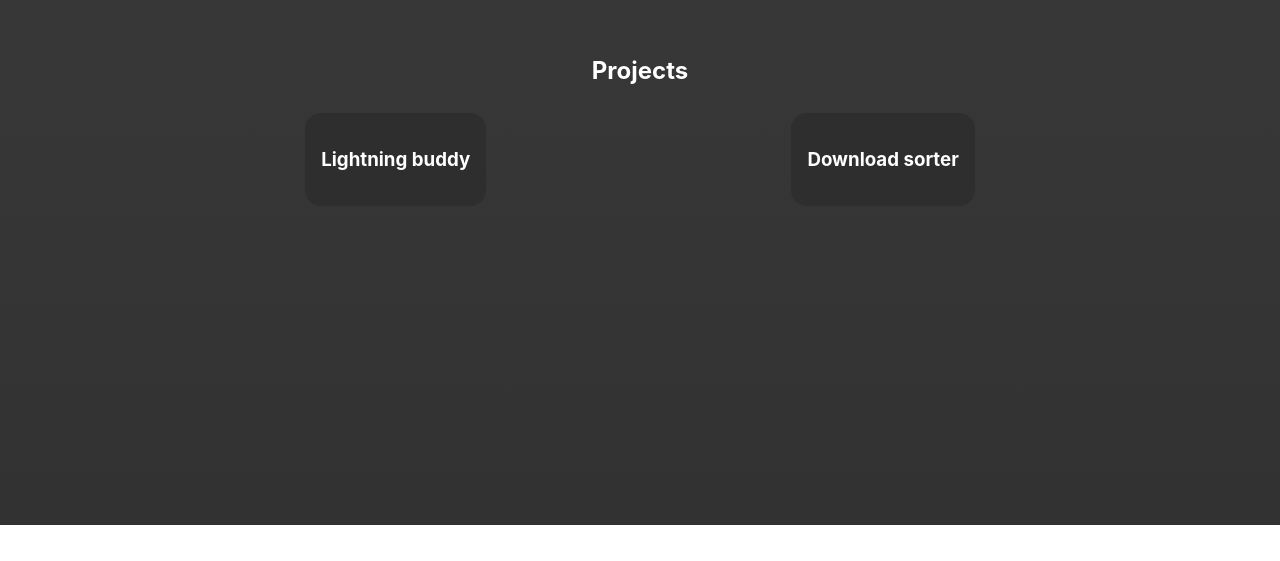
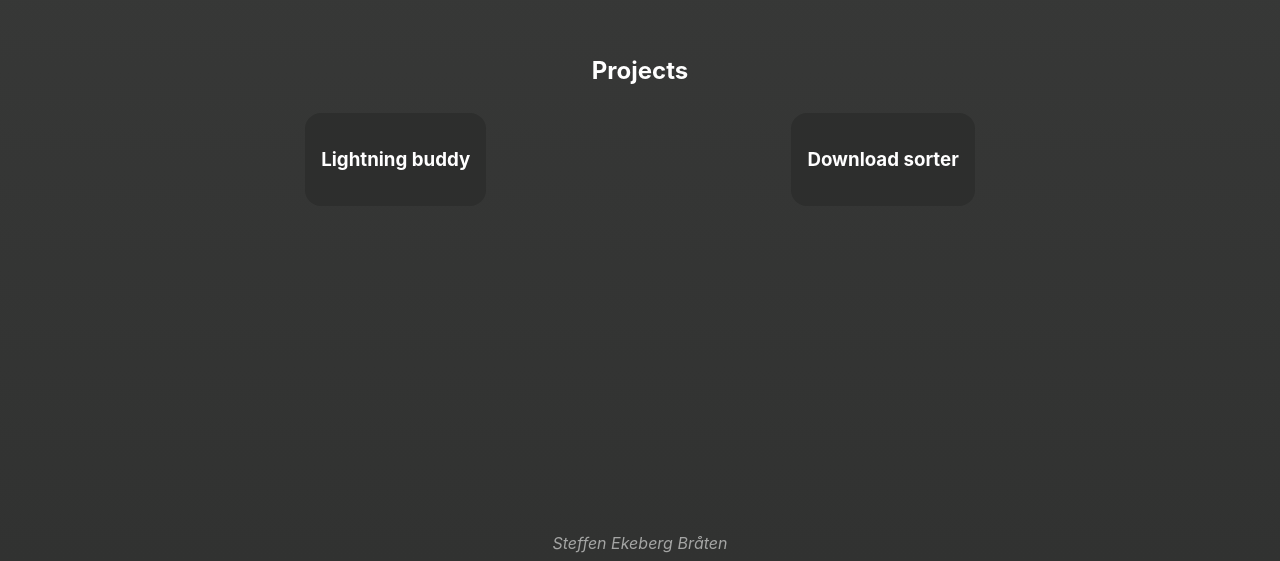
Before and after one commit to SteffenEBraaten/personal-webpage, a React (Create React App) app: page / in a window 1280 px wide. Shown: the part 2675-3236 px from the top of the page. Before the commit the page ends 3200 px from the top, so only its background shows below. Built offline with nearby package versions, Linux system fonts and the light colour scheme; the HTML template or start-up script is replaced by a standard one.

Commit message:
#15 added footer (#45)
* #15 added footer

* #15 Centered footer

```diff
--- /dev/null
+++ b/src/components/Footer/Footer.module.css
@@ -0,0 +1,5 @@
+.footer {
+    padding: 8px;
+    color: #A4A5A4;
+    text-align: center;
+}
--- /dev/null
+++ b/src/components/Footer/Footer.tsx
@@ -0,0 +1,16 @@
+import React from "react";
+import styles from "./Footer.module.css";
+
+interface footer {
+    text: string;
+}
+
+const Footer = ({ text }: footer): JSX.Element => {
+  return (
+    <footer className={styles.footer}>
+      <i>{text}</i>
+    </footer>
+  );
+};
+
+export default Footer;
--- a/src/sections/ContentWrapper/ContentWrapper.tsx
+++ b/src/sections/ContentWrapper/ContentWrapper.tsx
@@ -4,6 +4,7 @@ import Landing from "../Landing/Landing";
 import AboutMe from "../AboutMe/AboutMe";
 import WorkExperience from "../WorkExperience/WorkExperience";
 import Projects from "../Projects/Projects";
+import Footer from "../../components/Footer/Footer";
 
 const ContentWrapper = () => {
   return (
@@ -12,6 +13,7 @@ const ContentWrapper = () => {
       <AboutMe />
       <WorkExperience />
       <Projects />
+      <Footer text={"Steffen Ekeberg Bråten"} />
     </div>
   );
 };
```
